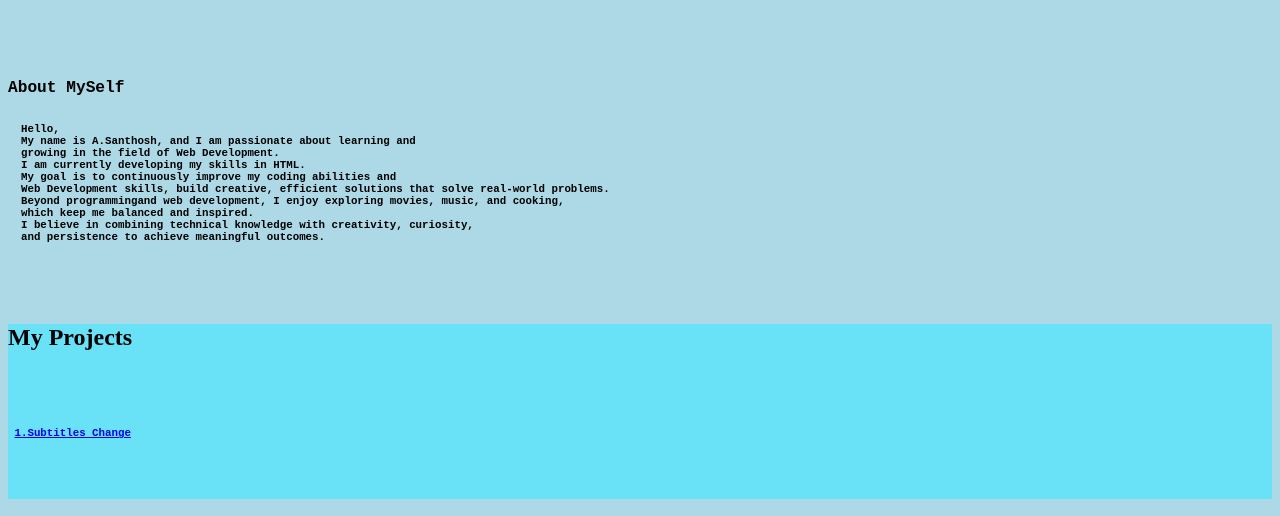
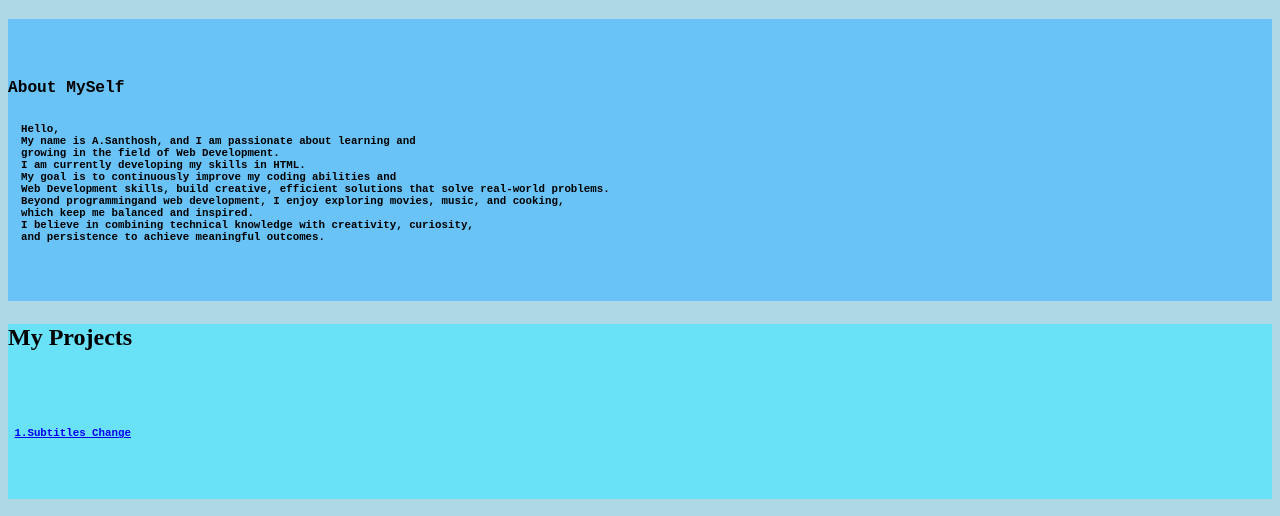
Before and after one commit to Santhosh-as25/My-Portfolio, a plain HTML site: page index.html in a window 1280 px wide. Shown: the part 284-800 px from the top of the page. Drawn offline with Linux system fonts and the light colour scheme.

Commit message:
Add files via upload

```diff
--- a/index.html
+++ b/index.html
@@ -20,7 +20,7 @@
     <div >
 
         <h5>
-        <pre>
+        <pre style="background-color: rgb(105, 195, 247);">
         <p >
               <h2>About MySelf</h2>
   Hello,
```
